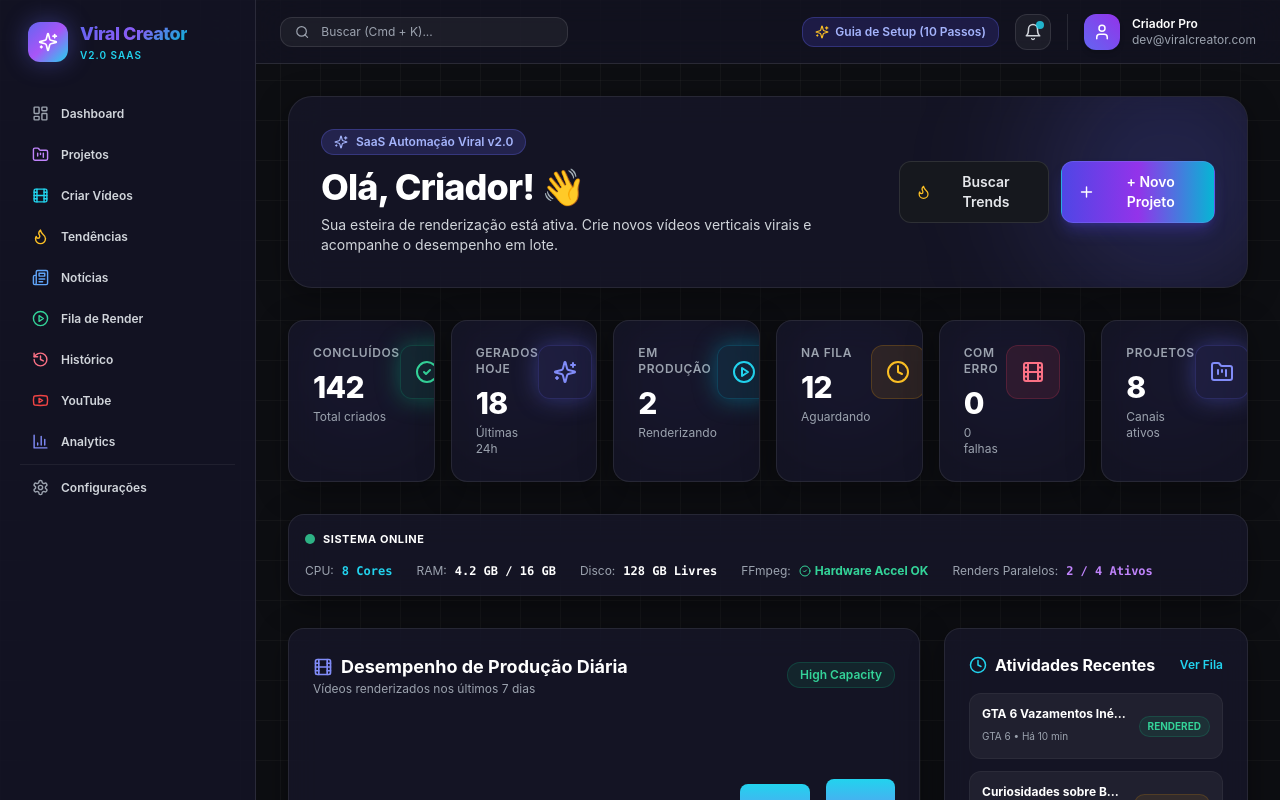
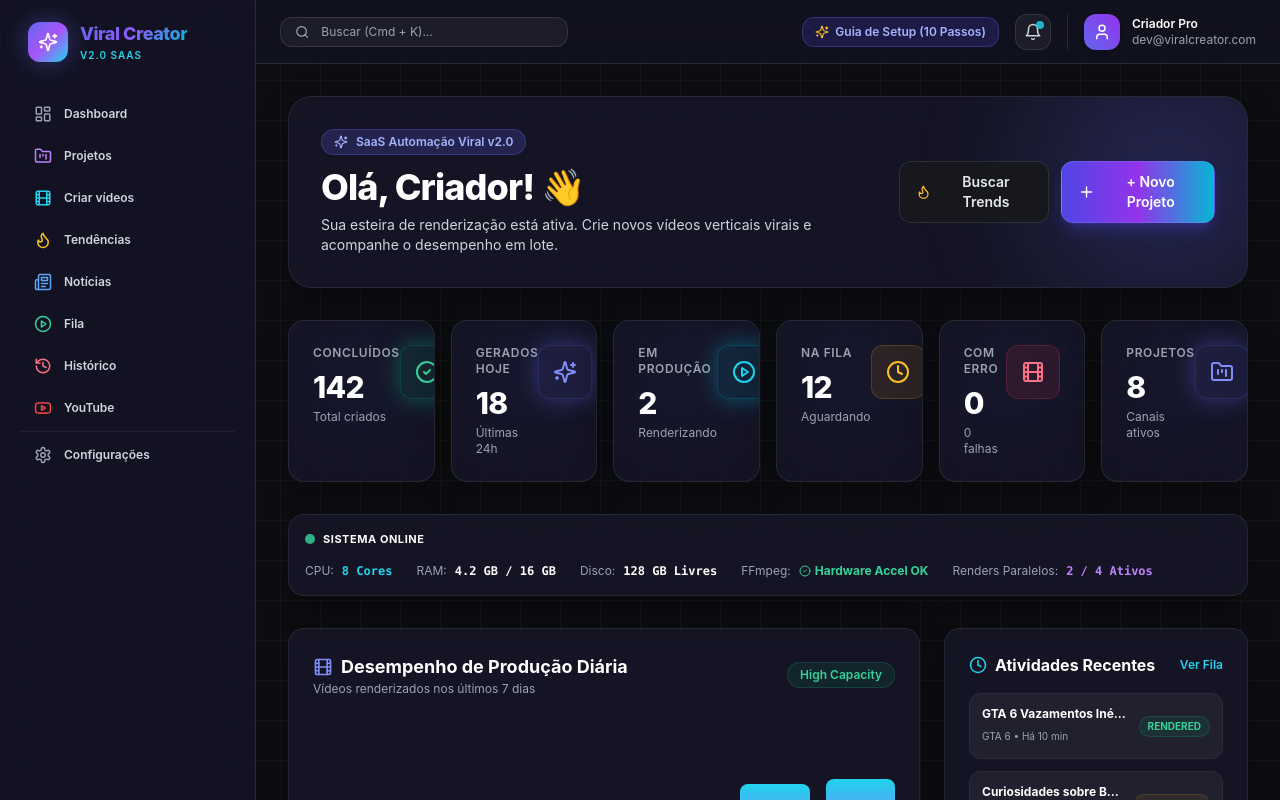
Before and after one commit to Leotrajano41/Viral-vertical-videos-creator-V2, a Next.js app: page / in a window 1280 px wide. Shown: the top 800 px of the page. Built offline with nearby package versions, Linux system fonts and the light colour scheme.

Commit message:
fix(menu): restore exact 9-item desktop menu hierarchy, remove Analytics, rename Fila

```diff
--- a/src/app/layout.tsx
+++ b/src/app/layout.tsx
@@ -6,7 +6,6 @@ import {
   Flame,
   FolderKanban,
   PlayCircle,
-  BarChart3,
   Search,
   Bell,
   User,
@@ -46,79 +45,72 @@ export default function RootLayout({ children }: { children: React.ReactNode })
               </div>
             </div>
 
-            {/* Navigation Menu (10 items - Desktop 1:1 Clone) */}
+            {/* Navigation Menu (Exactly 9 items - Original Desktop Order) */}
             <nav className="space-y-1">
               <Link
                 href="/"
-                className="flex items-center gap-3 px-3 py-2.5 rounded-xl text-xs font-semibold text-gray-300 hover:text-white hover:bg-white/10 transition-all group"
+                className="flex items-center gap-3 px-3.5 py-2.5 rounded-xl text-xs font-semibold text-gray-300 hover:text-white hover:bg-white/10 transition-all group"
               >
-                <LayoutDashboard size={17} className="text-gray-400 group-hover:text-indigo-400 transition" />
+                <LayoutDashboard size={18} className="text-gray-400 group-hover:text-indigo-400 transition" />
                 Dashboard
               </Link>
               <Link
                 href="/projects"
-                className="flex items-center gap-3 px-3 py-2.5 rounded-xl text-xs font-semibold text-gray-300 hover:text-white hover:bg-white/10 transition-all group"
+                className="flex items-center gap-3 px-3.5 py-2.5 rounded-xl text-xs font-semibold text-gray-300 hover:text-white hover:bg-white/10 transition-all group"
               >
-                <FolderKanban size={17} className="text-purple-400 group-hover:text-purple-300 transition" />
+                <FolderKanban size={18} className="text-purple-400 group-hover:text-purple-300 transition" />
                 Projetos
               </Link>
               <Link
                 href="/create-videos"
-                className="flex items-center gap-3 px-3 py-2.5 rounded-xl text-xs font-semibold text-gray-300 hover:text-white hover:bg-white/10 transition-all group"
+                className="flex items-center gap-3 px-3.5 py-2.5 rounded-xl text-xs font-semibold text-gray-300 hover:text-white hover:bg-white/10 transition-all group"
               >
-                <Film size={17} className="text-cyan-400 group-hover:scale-110 transition" />
-                Criar Vídeos
+                <Film size={18} className="text-cyan-400 group-hover:scale-110 transition" />
+                Criar vídeos
               </Link>
               <Link
                 href="/trends"
-                className="flex items-center gap-3 px-3 py-2.5 rounded-xl text-xs font-semibold text-gray-300 hover:text-white hover:bg-white/10 transition-all group"
+                className="flex items-center gap-3 px-3.5 py-2.5 rounded-xl text-xs font-semibold text-gray-300 hover:text-white hover:bg-white/10 transition-all group"
               >
-                <Flame size={17} className="text-amber-400 group-hover:scale-110 transition" />
+                <Flame size={18} className="text-amber-400 group-hover:scale-110 transition" />
                 Tendências
               </Link>
               <Link
                 href="/news"
-                className="flex items-center gap-3 px-3 py-2.5 rounded-xl text-xs font-semibold text-gray-300 hover:text-white hover:bg-white/10 transition-all group"
+                className="flex items-center gap-3 px-3.5 py-2.5 rounded-xl text-xs font-semibold text-gray-300 hover:text-white hover:bg-white/10 transition-all group"
               >
-                <Newspaper size={17} className="text-blue-400 group-hover:text-blue-300 transition" />
+                <Newspaper size={18} className="text-blue-400 group-hover:text-blue-300 transition" />
                 Notícias
               </Link>
               <Link
                 href="/render-queue"
-                className="flex items-center gap-3 px-3 py-2.5 rounded-xl text-xs font-semibold text-gray-300 hover:text-white hover:bg-white/10 transition-all group"
+                className="flex items-center gap-3 px-3.5 py-2.5 rounded-xl text-xs font-semibold text-gray-300 hover:text-white hover:bg-white/10 transition-all group"
               >
-                <PlayCircle size={17} className="text-emerald-400 group-hover:text-emerald-300 transition" />
-                Fila de Render
+                <PlayCircle size={18} className="text-emerald-400 group-hover:text-emerald-300 transition" />
+                Fila
               </Link>
               <Link
                 href="/history"
-                className="flex items-center gap-3 px-3 py-2.5 rounded-xl text-xs font-semibold text-gray-300 hover:text-white hover:bg-white/10 transition-all group"
+                className="flex items-center gap-3 px-3.5 py-2.5 rounded-xl text-xs font-semibold text-gray-300 hover:text-white hover:bg-white/10 transition-all group"
               >
-                <History size={17} className="text-rose-400 group-hover:text-rose-300 transition" />
+                <History size={18} className="text-rose-400 group-hover:text-rose-300 transition" />
                 Histórico
               </Link>
               <Link
                 href="/youtube"
-                className="flex items-center gap-3 px-3 py-2.5 rounded-xl text-xs font-semibold text-gray-300 hover:text-white hover:bg-white/10 transition-all group"
+                className="flex items-center gap-3 px-3.5 py-2.5 rounded-xl text-xs font-semibold text-gray-300 hover:text-white hover:bg-white/10 transition-all group"
               >
-                <Youtube size={17} className="text-red-500 group-hover:scale-110 transition" />
+                <Youtube size={18} className="text-red-500 group-hover:scale-110 transition" />
                 YouTube
-              </Link>
-              <Link
-                href="/analytics"
-                className="flex items-center gap-3 px-3 py-2.5 rounded-xl text-xs font-semibold text-gray-300 hover:text-white hover:bg-white/10 transition-all group"
-              >
-                <BarChart3 size={17} className="text-indigo-400 group-hover:text-indigo-300 transition" />
-                Analytics
               </Link>
 
               <div className="my-1.5 border-t border-white/[0.06]" />
 
               <Link
                 href="/settings"
-                className="flex items-center gap-3 px-3 py-2.5 rounded-xl text-xs font-semibold text-gray-300 hover:text-white hover:bg-white/10 transition-all group"
+                className="flex items-center gap-3 px-3.5 py-2.5 rounded-xl text-xs font-semibold text-gray-300 hover:text-white hover:bg-white/10 transition-all group"
               >
-                <Settings size={17} className="text-gray-400 group-hover:text-indigo-400 transition" />
+                <Settings size={18} className="text-gray-400 group-hover:text-indigo-400 transition" />
                 Configurações
               </Link>
             </nav>
```
